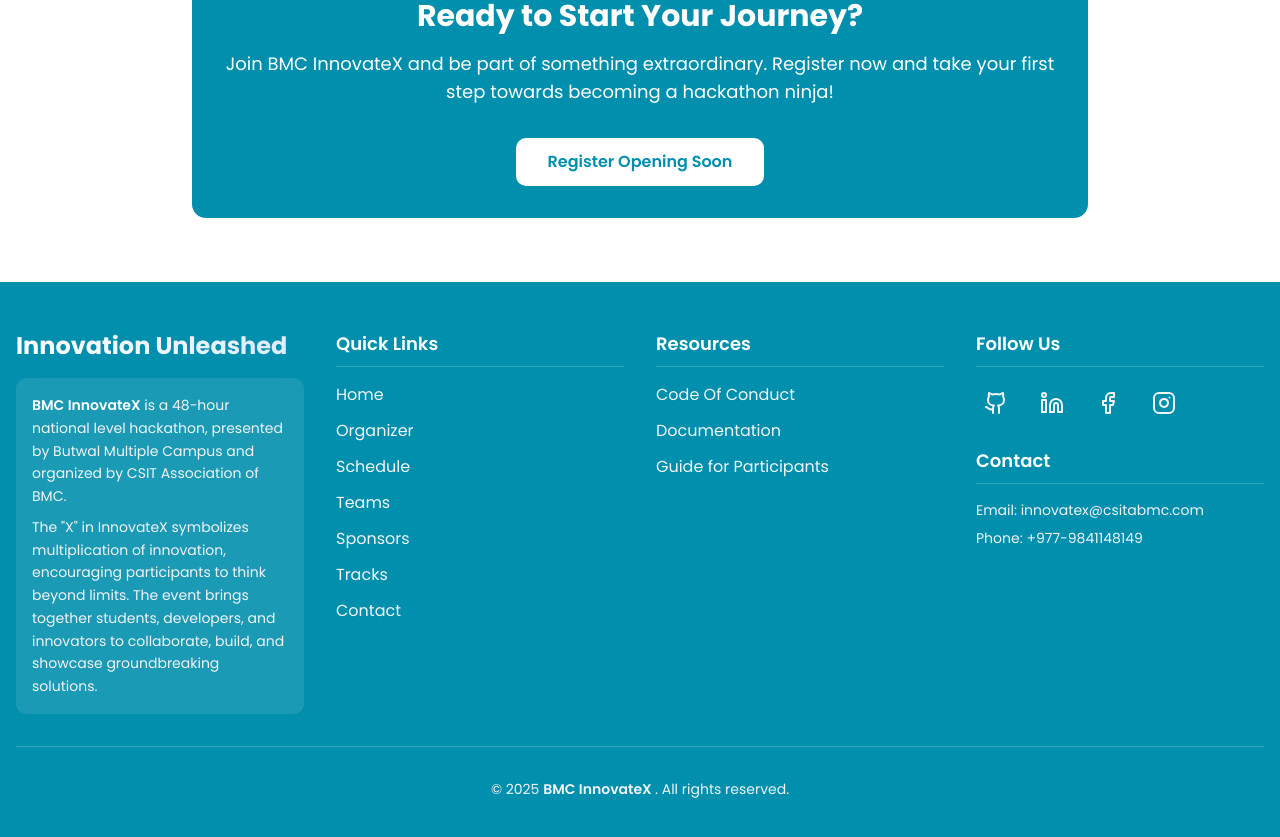
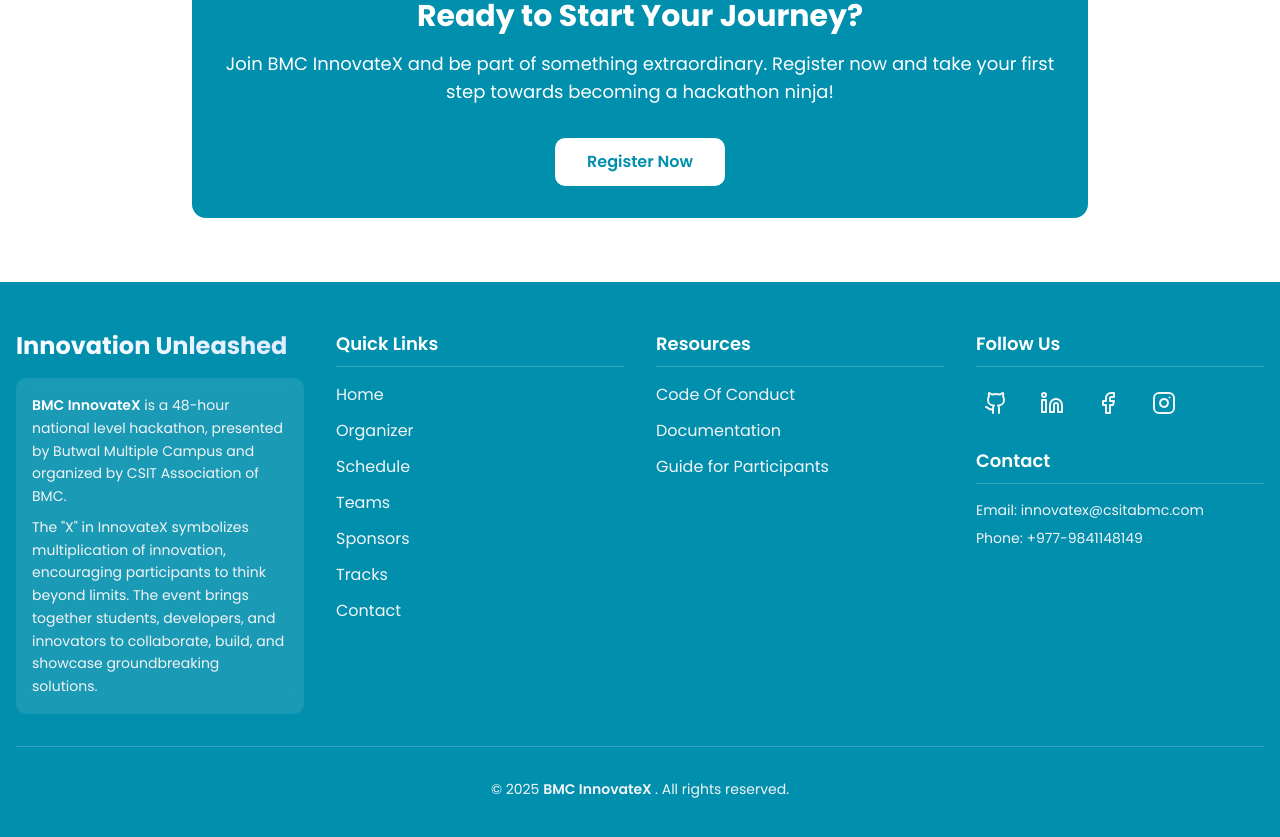
Before and after one commit to sujansince2003/BMC-InnovateX, a Next.js app: page /guide in a window 1280 px wide. Shown: the part 3140-3977 px from the top of the page. Built offline with nearby package versions, Linux system fonts and the light colour scheme.

Commit message:
sorting sponsors

```diff
--- a/app/guide/page.tsx
+++ b/app/guide/page.tsx
@@ -1,5 +1,6 @@
 import React from "react";
 import { BookOpen, Lightbulb, Target, Rocket, Brain } from "lucide-react";
+import Link from "next/link";
 
 export default function BlogPage() {
   return (
@@ -244,9 +245,15 @@
               Register now and take your first step towards becoming a hackathon
               ninja!
             </p>
-            <button className="bg-white disabled text-[#008FAD] px-8 py-3 rounded-lg font-semibold hover:bg-gray-100 transition">
-              Register Opening Soon
-            </button>
+            <Link
+              className="cursor-pointer hober:scale-105 transition-all duration-300 ease-in-out"
+              target="_blank"
+              href="https://forms.gle/aEWGMtuE9ukRQHtv7"
+            >
+              <button className="bg-white disabled text-[#008FAD] px-8 py-3 rounded-lg font-semibold hover:bg-gray-100 transition">
+                Register Now
+              </button>
+            </Link>
           </div>
         </div>
       </div>
--- a/lib/sponsor.ts
+++ b/lib/sponsor.ts
@@ -15,15 +15,18 @@
   "Gold Sponsor",
   "Silver Sponsor",
   "Bronze Sponsor",
+  "Supporting Partner",
   "1st Prize Sponsor",
   "2nd Prize Sponsor",
+  "Education Partner",
   "3rd Prize Sponsor",
   "T-Shirt Sponsor",
   "Technology Partner",
   "Networking Partner",
+  "Category Prize Sponsor",
   "Food Partner",
-  "Category Prize Sponsor",
   "Sports Partner",
+  "Beverage Partner",
   "Entertainment Partner",
   "Media Partner"
 
```
